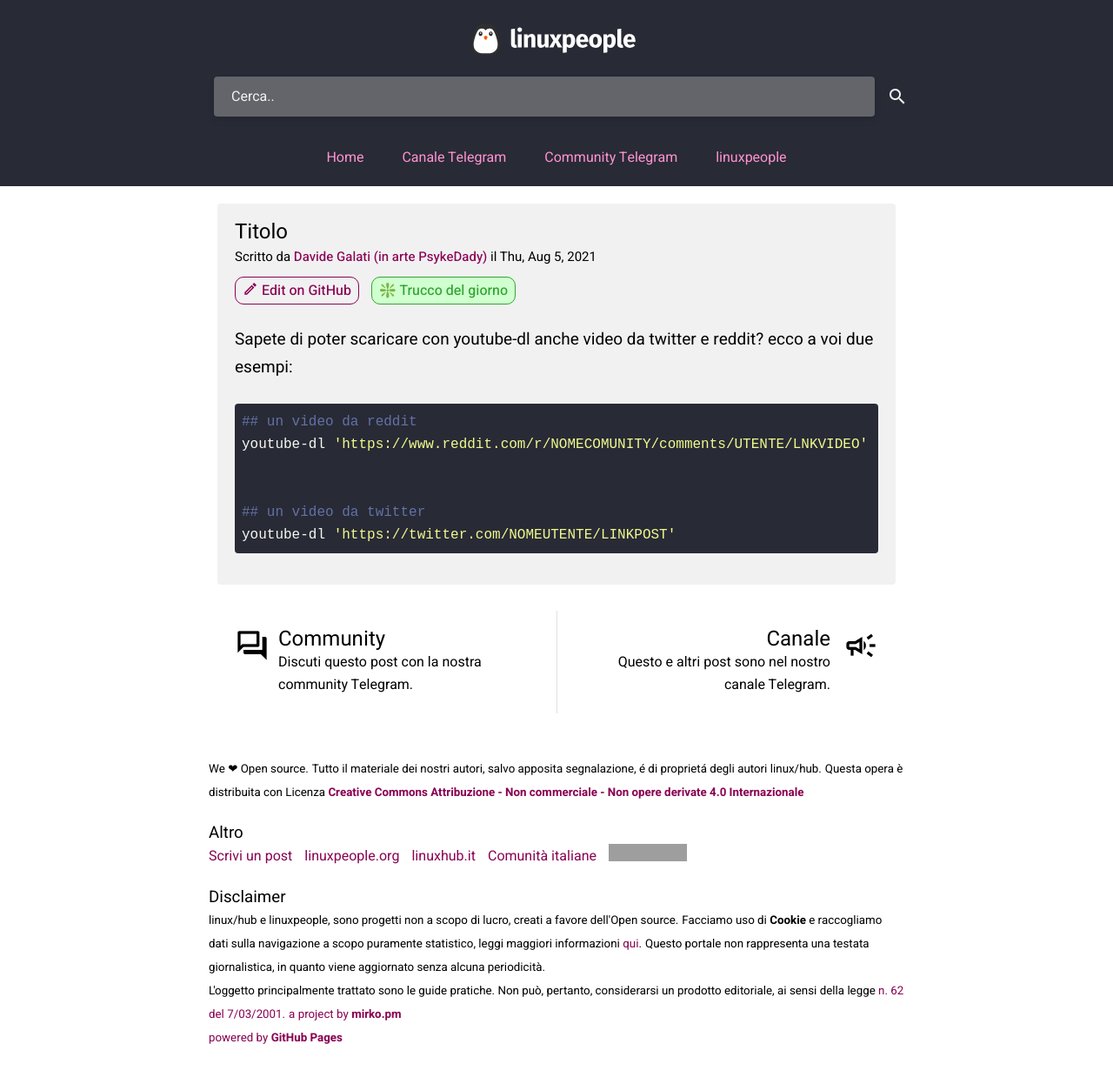
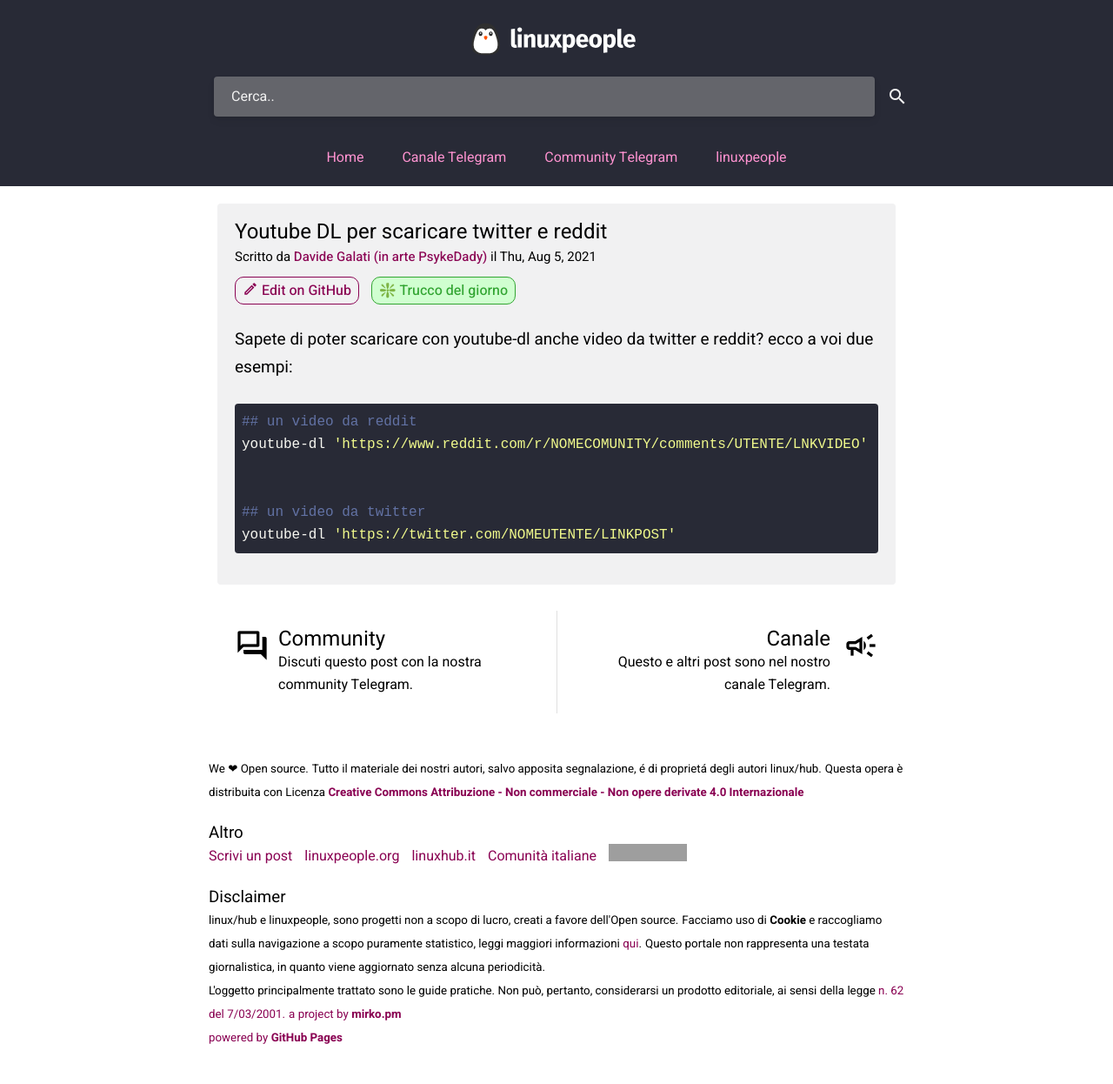
Before and after one commit to linuxhubit/linuxpeople_feed, a Jekyll site: the page built from _posts/trick/2021-08-05-youtube-dl-twitter-reddit.md, in a window 1280 px wide. Shown: the whole page at 87% size. Built offline with Jekyll 4.4.1, drawn with Linux system fonts in a browser that asks for light colours; grey boxes are pictures that could not be loaded.

Commit message:
fix trucco

```diff
--- a/_posts/trick/2021-08-05-youtube-dl-twitter-reddit.md
+++ b/_posts/trick/2021-08-05-youtube-dl-twitter-reddit.md
@@ -1,6 +1,6 @@
 ---
-title: 'Titolo'
-description: "descrizione post"
+title: 'Youtube DL per scaricare twitter e reddit'
+description: ""
 date: 2021-08-05 19:00
 layout: post
 author: Davide Galati (in arte PsykeDady)
```
